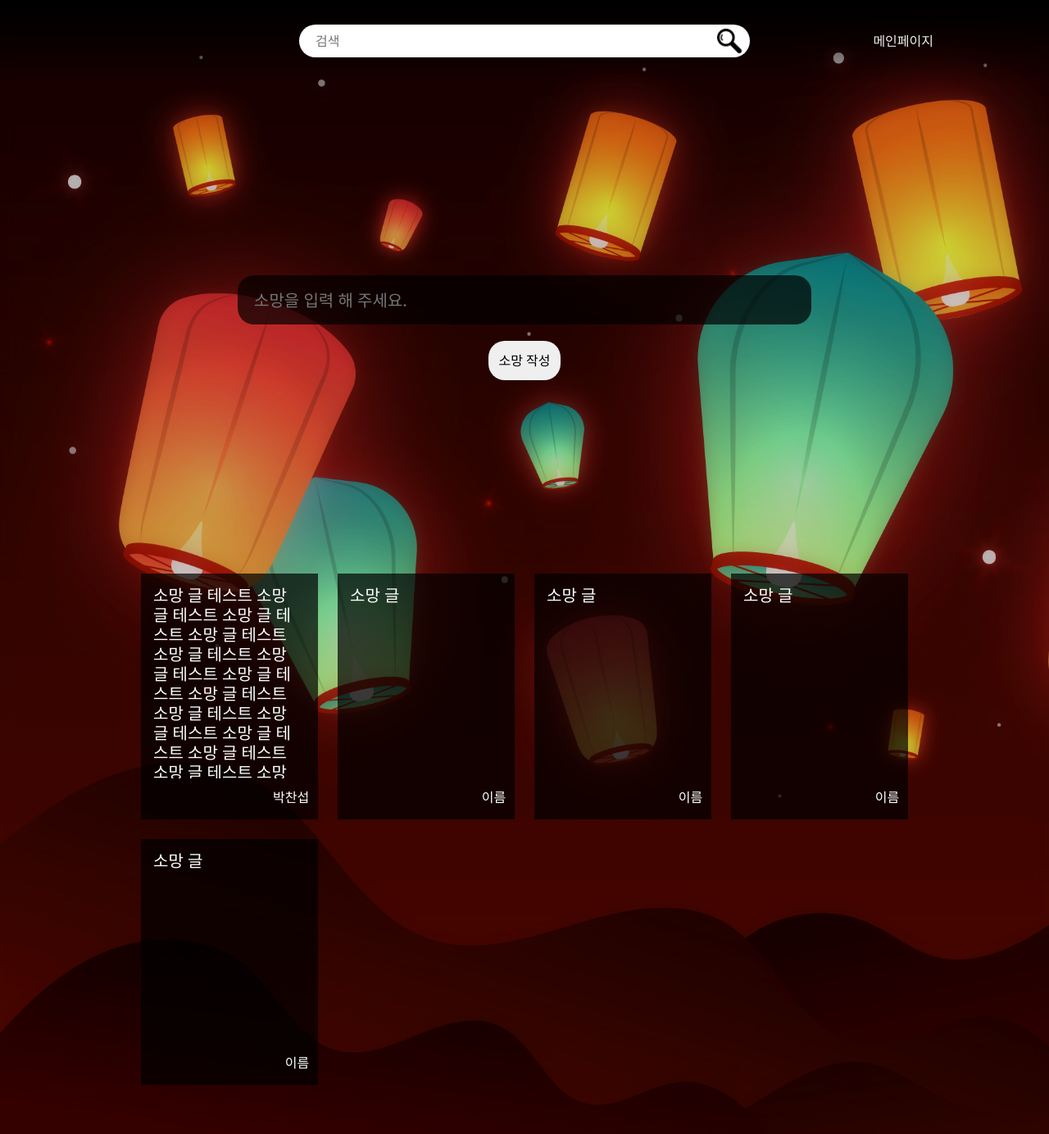
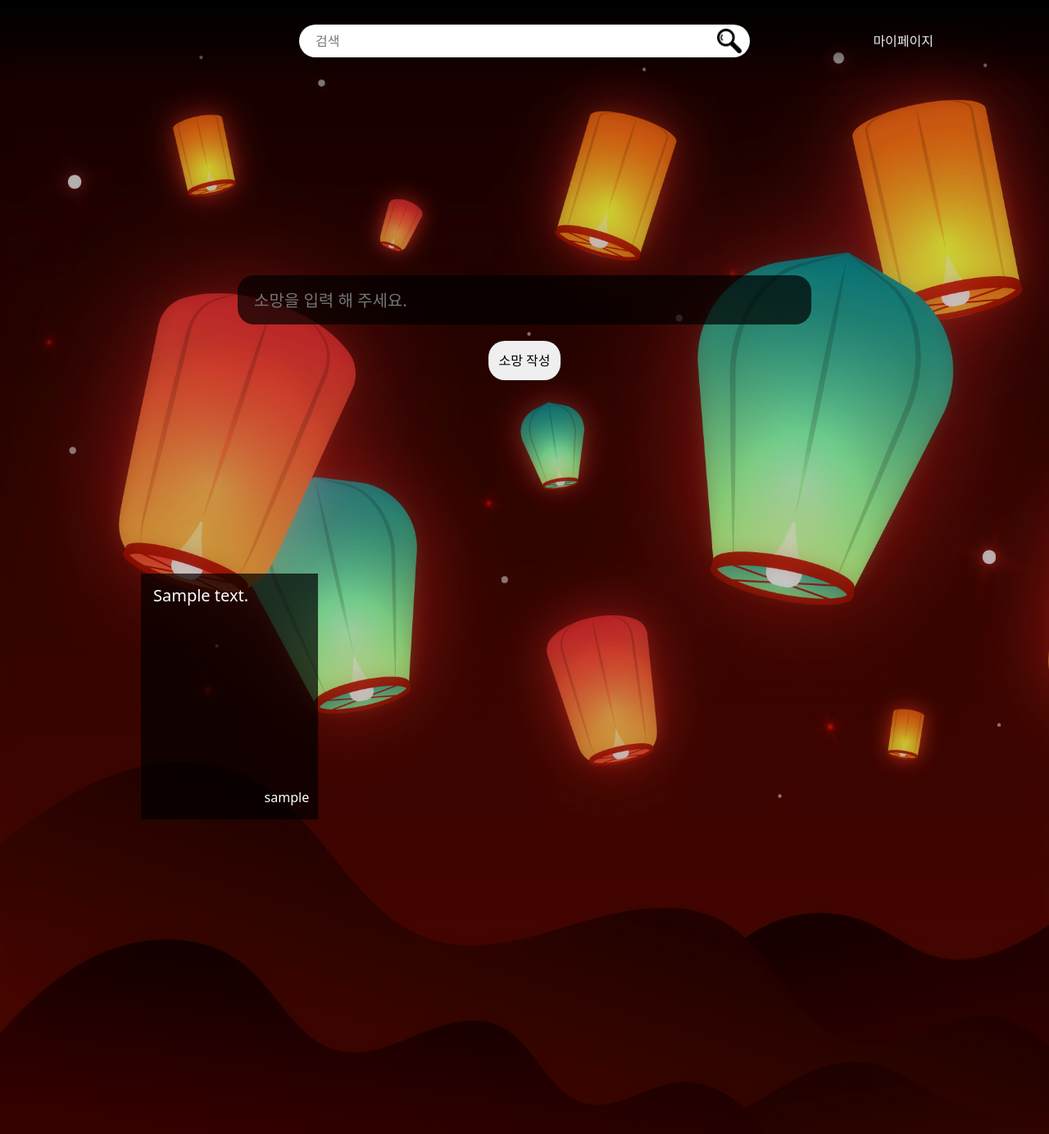
Before and after one commit to totohoon02/Hanghae99_WebMini, a Flask app: template WebMiniapp/templates/home2.html in a window 1280 px wide. Shown: the whole page at 82% size. Run offline with Flask 3, Linux system fonts and the light colour scheme; the template is opened without the code that fills it: most values are stand-ins (such as "Sample title", 1, 10 or a date in 2020).

Commit message:
카드누르면 상세페이지

```diff
--- a/WebMiniapp/templates/home2.html
+++ b/WebMiniapp/templates/home2.html
@@ -209,73 +209,28 @@
             <div class="btn-box">
 
                 <button>
-                    <p onclick="goToMainPage()">메인페이지</p>
+                    <p onclick="goTomyPage()">마이페이지</p>
                 </button>
             </div>
-        </div>
     </header>
     <main class="content-container">
         <div class="input-wish-box">
             <input placeholder="소망을 입력 해 주세요." class="wish"></input>
-            <button class="submit-wish">소망 작성</button>
+            <button class="submit-wish" type="submit">소망 작성</button>
         </div>
 
         <div class="row row-cols-1 row-cols-md-4 g-4 mx-auto w-75 pb-5">
+            {%for list in data%}
             <div class="col">
                 <div class="h-100">
-                    <div class="card-body wish-card">
-                        <h5 class="card-title">소망 글 테스트
-                            소망 글 테스트
-                            소망 글 테스트
-                            소망 글 테스트
-                            소망 글 테스트
-                            소망 글 테스트
-                            소망 글 테스트
-                            소망 글 테스트
-                            소망 글 테스트
-                            소망 글 테스트
-                            소망 글 테스트
-                            소망 글 테스트
-                            소망 글 테스트
-                            소망 글 테스트소망 글 테스트소망 글 테스트소망 글 테스트소망 글 테스트소망 글 테스트소망 글 테스트소망 글 테스트소망 글 테스트소망 글 테스트소망 글 테스트소망 글
-                            테스트소망 글 테스트소망 글 테스트소망 글 테스트소망 글 테스트소망 글 테스트소망 글 테스트
-                        </h5>
-                        <p class="card-text">박찬섭</p>
+                    <div class="card-body wish-card" id='{{list.board_id}}'>
+                        <h5 class="card-title">{{list.contents}}</h5>
+                        <p class="card-text">{{list.username}}</p>
                     </div>
                 </div>
             </div>
-            <div class="col">
-                <div class="h-100">
-                    <div class="card-body wish-card">
-                        <h5 class="card-title">소망 글</h5>
-                        <p class="card-text">이름</p>
-                    </div>
-                </div>
-            </div>
-            <div class="col">
-                <div class="h-100">
-                    <div class="card-body wish-card">
-                        <h5 class="card-title">소망 글</h5>
-                        <p class="card-text">이름</p>
-                    </div>
-                </div>
-            </div>
-            <div class="col">
-                <div class="h-100">
-                    <div class="card-body wish-card">
-                        <h5 class="card-title">소망 글</h5>
-                        <p class="card-text">이름</p>
-                    </div>
-                </div>
-            </div>
-            <div class="col">
-                <div class="h-100">
-                    <div class="card-body wish-card">
-                        <h5 class="card-title">소망 글</h5>
-                        <p class="card-text">이름</p>
-                    </div>
-                </div>
-            </div>
+            {%endfor%}
+        </div>
         </div>
     </main>
 
@@ -286,6 +241,7 @@
         const key = "user_id";
         let user_id;
         let wish;
+
         function getCookie(key) {
             const cookies = document.cookie.split('; ');
             for (const cookie of cookies) {
@@ -325,20 +281,44 @@
                     })
                     .catch(error => {
                         console.error('post 요청 실패');
-                    });
+                    })
+                    .finally(() => {
+                        window.location.reload();
+                    })
             }
+
         });
 
         document.querySelector('.wish').addEventListener('change', function (e) {
             wish = e.target.value
         });
 
-        function goToHomePage() {
-            window.location.href = "/join/sign";
+        let searchKeyword;
+        document.querySelector('.search').addEventListener('change', function (e) {
+            searchKeyword = e.target.value
+        });
+        document.querySelector('.searchbtn').addEventListener('click', function () {
+            fetch(`http://127.0.0.1:8000/?query=${searchKeyword}`, {
+                method: 'GET',
+
+            })
+                .then(response => {
+                    if (response.ok) {
+                        throw new Error('post 요청 성공');
+                    }
+                })
+                .catch(error => {
+                    console.error('post 요청 실패');
+                })
+                .finally(() => {
+                    window.location.href = `http://127.0.0.1:8000/?query=${searchKeyword}`;
+
+                })
+        });
+
+        function goTomyPage() {
+            window.location.href = "/mypage/";
         }
-        function goToMainPage() {
-                window.location.href = "/main/page";
-            }
         $(document).ready(function () {
             $("#login-btn").click(function () {
 
@@ -359,6 +339,18 @@
                 });
             });
         });
+        document.addEventListener('DOMContentLoaded', function () {
+            // 모든 wish-card 요소에 클릭 이벤트 리스너 추가
+            var wishCards = document.querySelectorAll('.wish-card');
+            wishCards.forEach(function (card) {
+                card.addEventListener('click', function () {
+                    // 클릭된 카드의 id를 추출하여 URL 생성
+                    var cardId = card.id;
+                    var url = '/' + cardId;  // 원하는 URL로 수정
+                    window.location.href = url;
+                });
+            });
+        });
 
     </script>
 </body>
```
Also changed, not shown: WebMiniapp/static/css/myPageDetail.css (+18 -1 lines), WebMiniapp/templates/home.html (+16 -4 lines), WebMiniapp/templates/myPageDetail.html (+11 -1 lines), views/home_view.py (+23 -4 lines).
